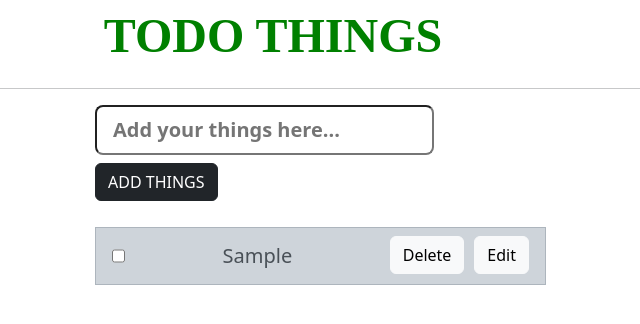
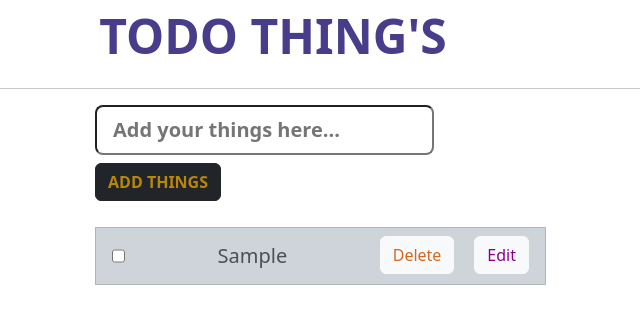
Before and after one commit to dipenkukadiya/create-a-simple-todo-in-react.js, a React (Create React App) app: page / in a window 1280 px wide. Both pictures are taken after typing "Sample" into the empty fields and a click on the button "ADD THINGS". Shown: the top 324 px of the page, without its empty margins (367-1007 px from the left). Built offline with nearby package versions, Linux system fonts and the light colour scheme.

Commit message:
css change

```diff
--- a/src/App.js
+++ b/src/App.js
@@ -158,11 +158,11 @@ class App extends Component {
             alignItems: "center",
             fontSize: "3rem",
             fontWeight: "bolder",
-            fontFamily: "cursive",
-            color: "green",
+            fontFamily: "revert-layer",
+            color: "darkslateblue",
           }}
         >
-          TODO THINGS
+          TODO THING'S
         </Row>
 
         <hr />
--- a/src/Components/TodoInput.js
+++ b/src/Components/TodoInput.js
@@ -16,7 +16,7 @@ const TodoInput = ({ value, onChange, onAdd }) => {
         aria-describedby="basic-addon2"
       />
       <InputGroup>
-        <Button variant="dark" className="mt-2" onClick={() => onAdd()}>
+        <Button variant="dark" className="mt-2" style={{fontWeight:"bold",color:"darkgoldenrod",backgroundColor:""}} onClick={() => onAdd()}>
           ADD THINGS
         </Button>
       </InputGroup>
--- a/src/Components/TodoItem.js
+++ b/src/Components/TodoItem.js
@@ -44,16 +44,22 @@ function TodoItem({ item, onDelete, onEdit, onCheckboxChange }) {
 
         <div>
           <Button
-            style={{ marginRight: "10px" }}
+            style={{
+              marginRight: "10px",
+              textAlign: "left",
+              color: "chocolate",
+            }}
             variant="light"
             onClick={() => onDelete(item.id)}
           >
-            {" "}
-            Delete{" "}
+            Delete
           </Button>
-          <Button variant="light" onClick={handleEditClick}>
-            {" "}
-            Edit{" "}
+          <Button
+            style={{ marginLeft: "10px", color: "darkmagenta" }}
+            variant="light"
+            onClick={handleEditClick}
+          >
+            Edit
           </Button>
         </div>
       </ListGroup.Item>
```
